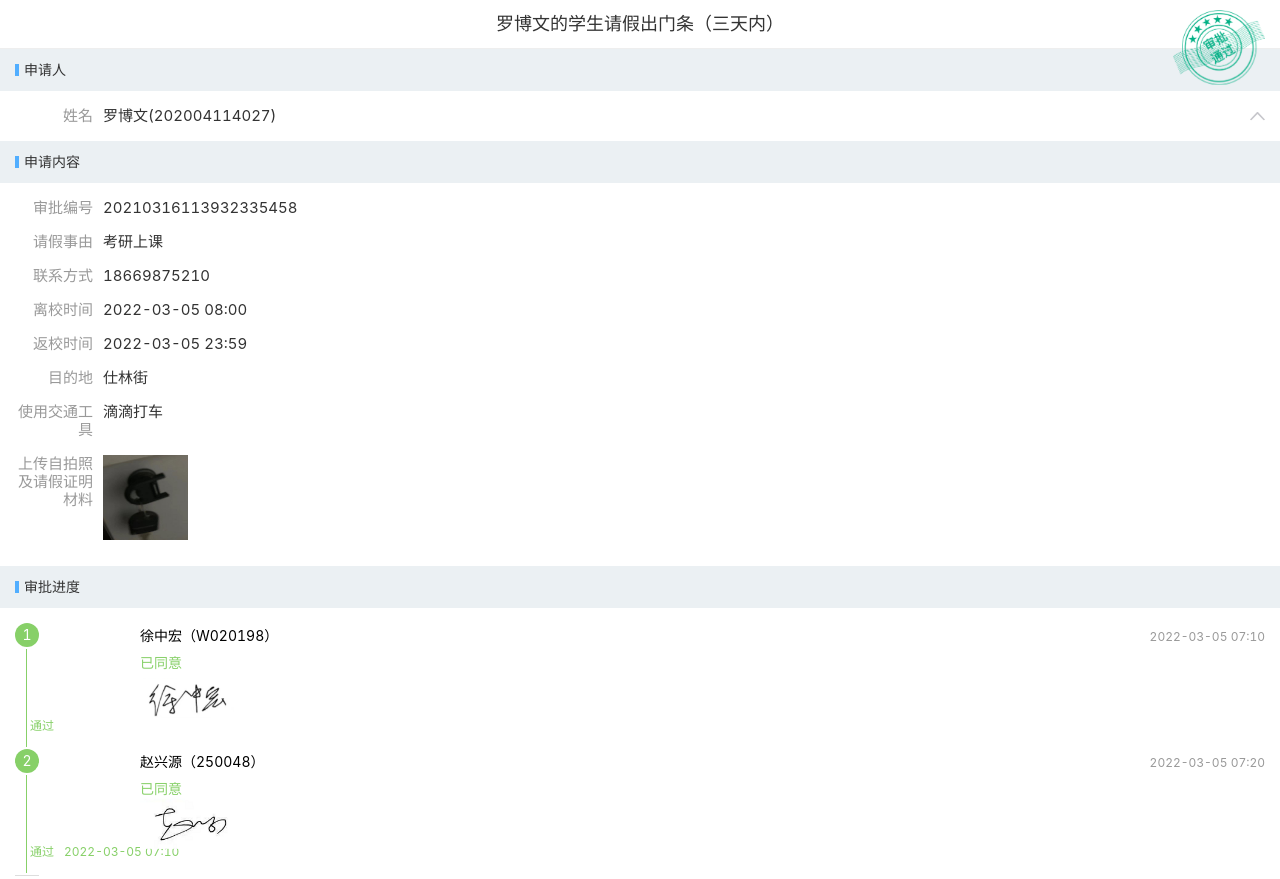
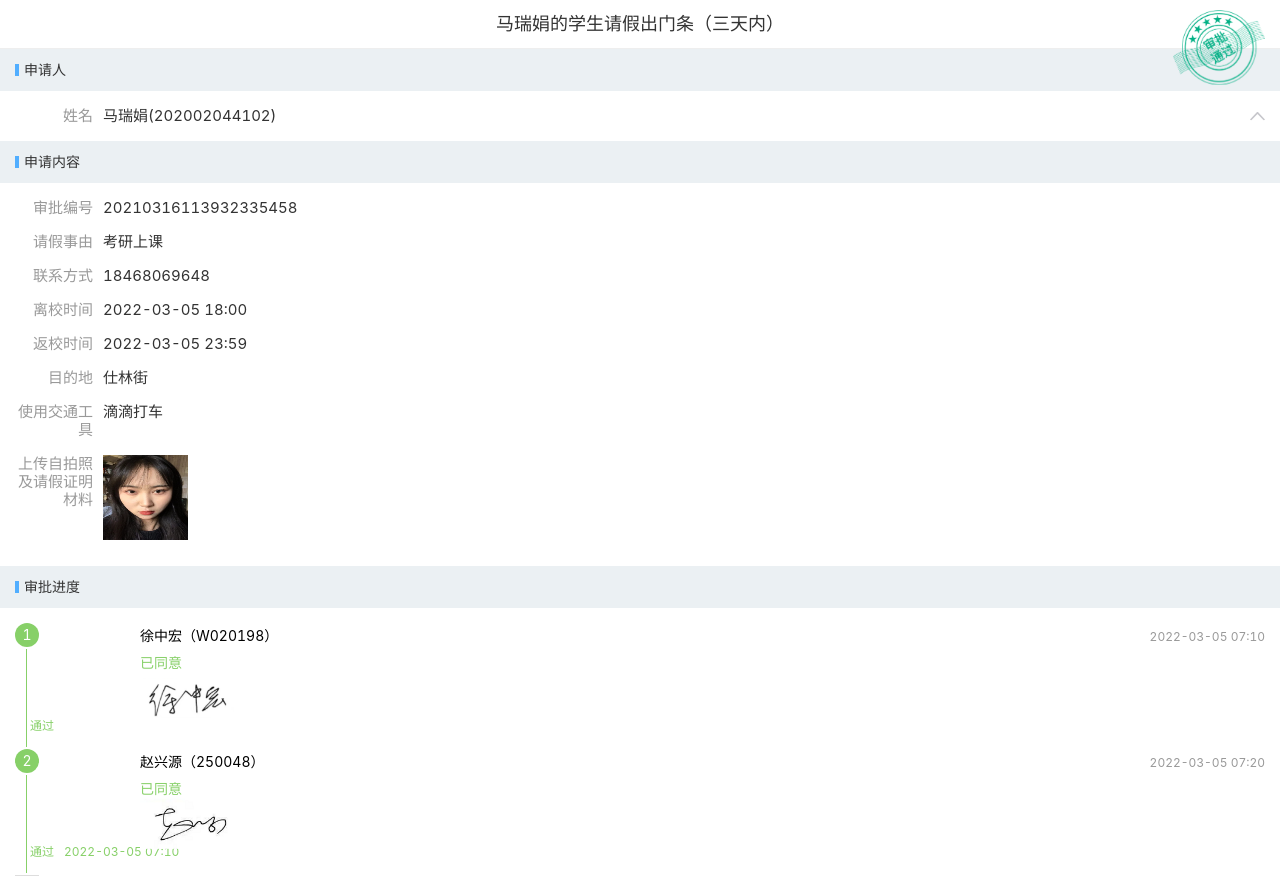
Before and after one commit to yibanjiatiao1/mrj05, a plain HTML site: page index.html in a window 1280 px wide. Shown: the top 879 px of the page. Drawn offline with Linux system fonts and the light colour scheme; a script that the page names is missing.

Commit message:
Update index.html

```diff
--- a/index.html
+++ b/index.html
@@ -30,7 +30,7 @@
     <div class="hx-layout">
      <main class="hx-content">
       <div class="wfTitle___Y-ebx">
-       罗博文的学生请假出门条（三天内）
+       马瑞娟的学生请假出门条（三天内）
       </div>
       <div class="hx-detail">
        <div class="hx-detail-group">
@@ -46,7 +46,7 @@
        <span class="hx-detail-item-label">姓名</span>
        <div class="hx-detail-item-field">
         <div class="am-flexbox am-flexbox-justify-start am-flexbox-align-center">
-         罗博文(202004114027)
+         马瑞娟(202002044102)
         </div>
        </div>
       </div>
@@ -56,7 +56,7 @@
        <div class="hx-detail-item">
         <span class="hx-detail-item-label">学号</span>
         <div class="hx-detail-item-field">
-         202004114027        </div>
+         202002044102        </div>
        </div>
        <div class="hx-detail-item">
         <span class="hx-detail-item-label">性别</span>
@@ -124,12 +124,12 @@
          <div class="hx-detail-item">
           <span class="hx-detail-item-label">联系方式</span>
           <div class="hx-detail-item-field">
-           18669875210          </div>
+           18468069648          </div>
          </div>
          <div class="hx-detail-item">
           <span class="hx-detail-item-label">离校时间</span>
           <div class="hx-detail-item-field">
-           2022-03-05 08:00          </div>
+           2022-03-05 18:00          </div>
          </div>
          <div class="hx-detail-item">
           <span class="hx-detail-item-label">返校时间</span>
@@ -150,7 +150,7 @@
           <span class="hx-detail-item-label">上传自拍照及请假证明材料</span>
           <div class="hx-detail-item-field">
            <div class="hx-detail-image">
-            <img src="./工作流_files/111.jpg" alt="" style="margin-right: 10px; width: 84.6667px;
+            <img src="./工作流_files/mrj.jpg" alt="" style="margin-right: 10px; width: 84.6667px;
     height: 84.6667px; margin-bottom: 10px;">
            </div>
           </div>
```
